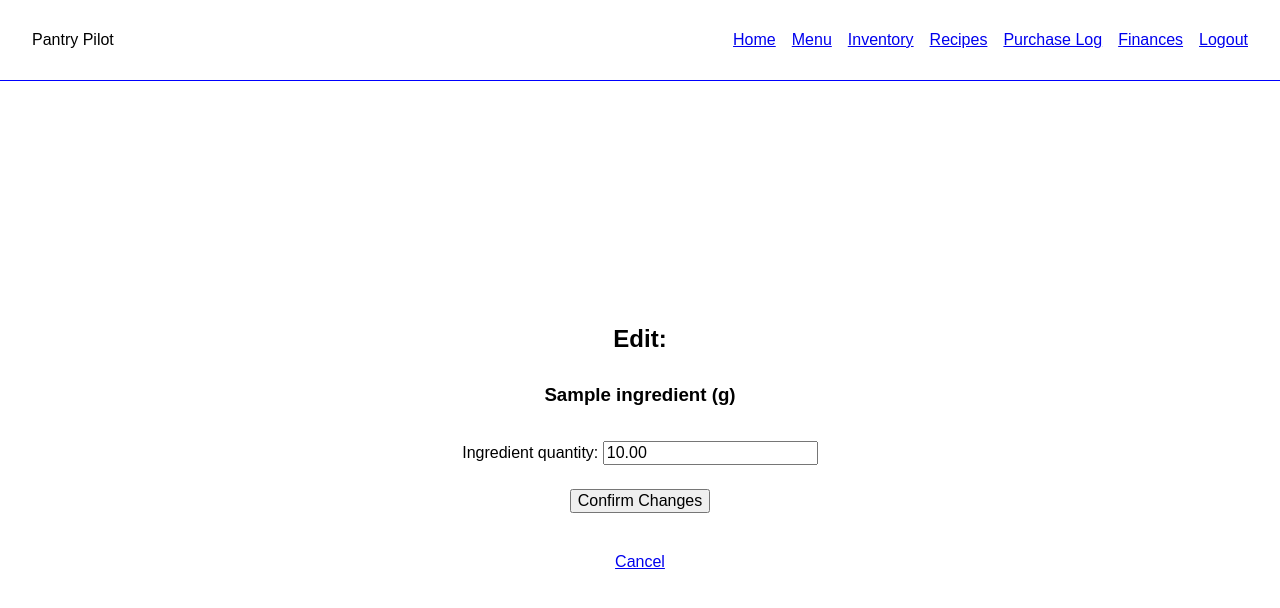
After one commit to RobertMcIsaac/django_delights, a Django app: page /1/edit-recipe-reqirement/ in a window 1280 px wide. The commit adds this page. Shown: the top 608 px of the page. Run offline with Django 4.2, Linux system fonts and the light colour scheme; a user stored in the database is signed in; tables that the repository leaves empty hold one stand-in row (values such as "Sample post"); some web fonts are replaced.

Commit message:
Added recipe_requirement_update.html and associated view/url pattern. Added edit button to menuitem_detail

```diff
--- a/inventory/templates/inventory/menuitem_detail.html
+++ b/inventory/templates/inventory/menuitem_detail.html
@@ -36,7 +36,7 @@
                 <td class="table__row--detail">{{reciperequirement.ingredient.get_measurement_unit_display}}</td>
                 <td class="table__row--detail">£{{reciperequirement.ingredient.cost_per_unit}}</td>
                 <td>
-                    <a href=""><small>Edit</small></a>
+                    <a href="{% url 'recipe_edit' reciperequirement.pk %}"><small>Edit</small></a>
                 </td>
                 <td>
                     <a href="{% url 'reciperequirement_delete' reciperequirement.pk %}"><small>Delete</small></a>
--- /dev/null
+++ b/inventory/templates/inventory/recipe_requirement_update.html
@@ -0,0 +1,18 @@
+{% extends 'inventory/base.html' %}
+
+{% block title %}Edit Recipe Requirement - Pantry Pilot{% endblock title %}
+
+{% block content %}
+<section id="edit-recipe-requirement" class="form__container">
+    <div>
+        <h2>Edit:</h2>
+        <h3>{{reciperequirement.ingredient}}</h3>
+    </div>
+    <form class="form__content" action="" method="POST">
+        {% csrf_token %}
+        {{ form.as_p }}
+        <button class="buttons form__button" type="submit">Confirm Changes</button>
+    </form>
+    <a href=" {% url 'menu' %}">Cancel</a>
+</section>
+{% endblock content %}
--- a/inventory/urls.py
+++ b/inventory/urls.py
@@ -18,6 +18,7 @@ urlpatterns = [
     path('ingredient/delete/<int:pk>/', views.IngredientDelete.as_view(), name="ingredient_delete"),
     path('recipes/', views.RecipeRequirementList.as_view(), name="recipes"),
     path('<int:pk>/add-recipe/', views.RecipeRequirementCreate.as_view(), name="recipe_new"),
+    path('<int:pk>/edit-recipe-reqirement/', views.RecipeRequirementUpdate.as_view(), name="recipe_edit"),
     path('<int:pk>/delete-recipe-requirement/', views.RecipeRequirementDelete.as_view(), name="reciperequirement_delete"),
     path('purchase-log/', views.PurchaseList.as_view(), name="purchase_log"),
     path('purchase-log/add/', views.PurchaseCreate.as_view(), name="purchase_new"),
--- a/inventory/views.py
+++ b/inventory/views.py
@@ -226,6 +226,14 @@ class RecipeRequirementCreate(LoginRequiredMixin, CreateView):
     def get_success_url(self):
         return reverse_lazy("recipe_new", kwargs={"pk": self.object.menuitem.pk})
 
+class RecipeRequirementUpdate(LoginRequiredMixin, UpdateView):
+    model = RecipeRequirement
+    template_name = 'inventory/recipe_requirement_update.html'
+    fields = ["ingredient_quantity"]
+
+    def get_success_url(self):
+        return reverse_lazy("menuitem_detail", kwargs={"pk": self.object.menuitem.pk})
+
 class RecipeRequirementDelete(LoginRequiredMixin, DeleteView):
     model = RecipeRequirement
     template_name = "inventory/recipe_requirement_delete.html"
```
